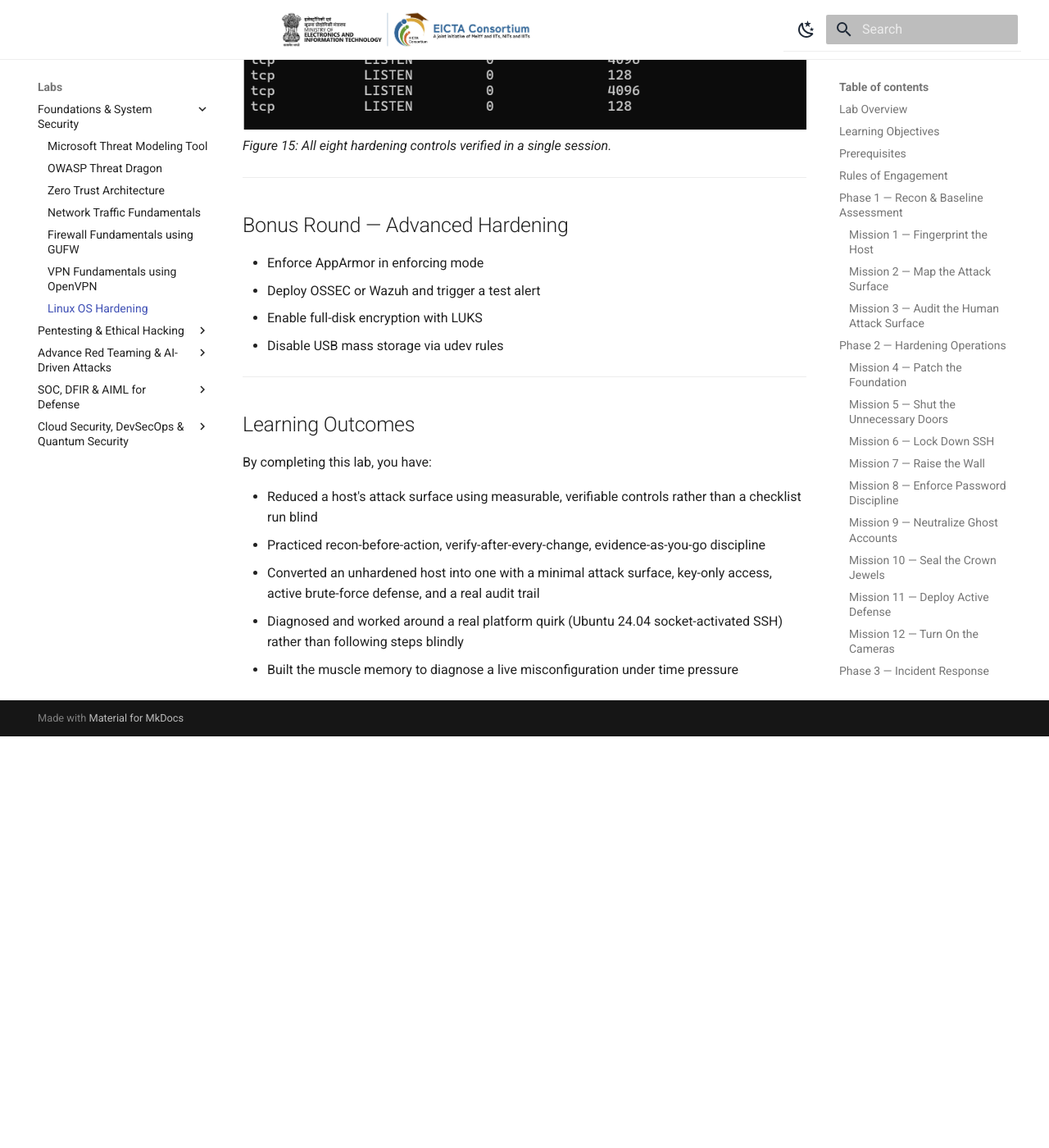
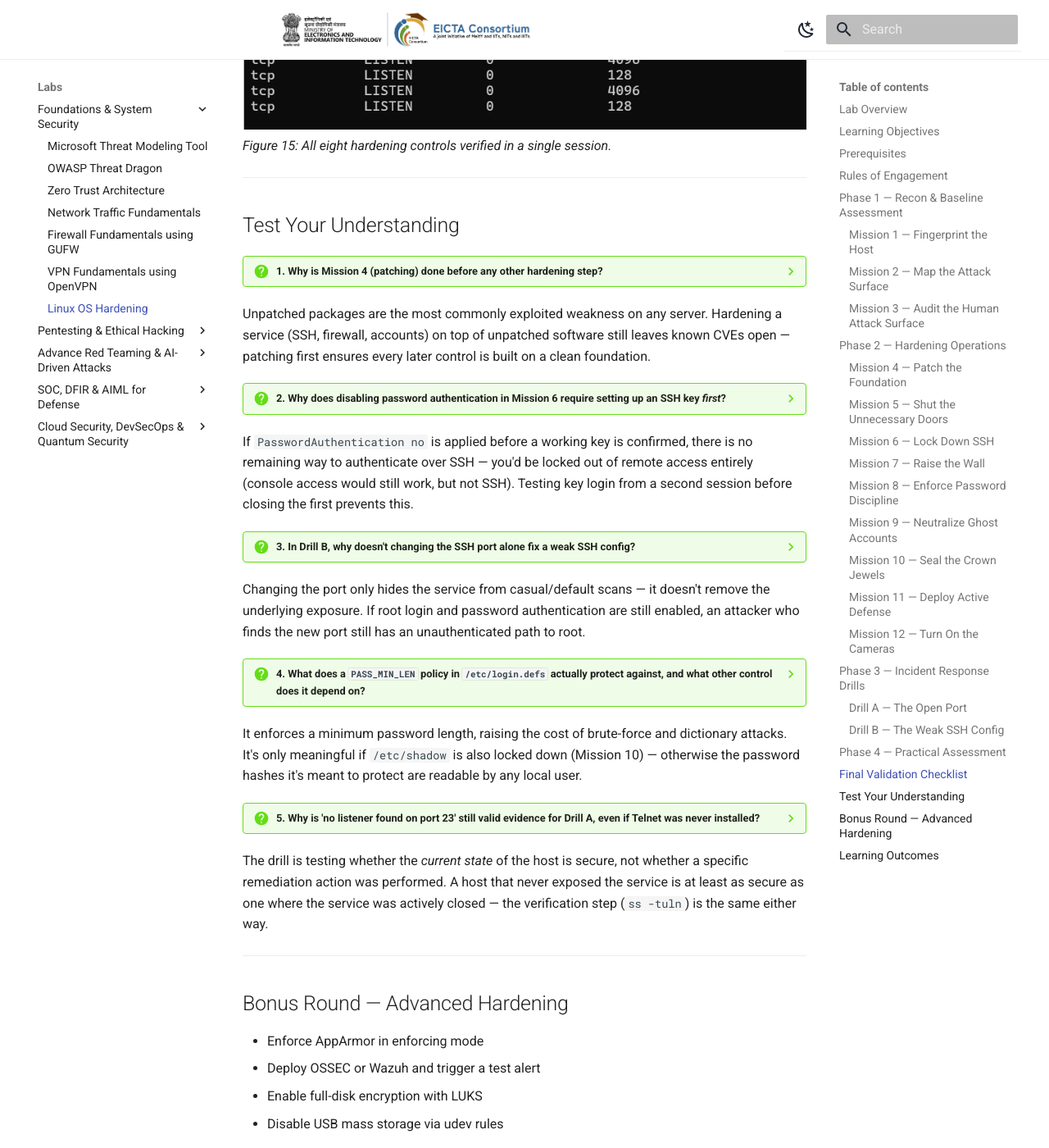
Before and after one commit to Generative-AI-Cybersecurity/Generative-AI-Cyber-Security-IITK, an MkDocs documentation site: the page built from docs/foundations-and-system-security/linux-hardening/index.md, in a window 1280 px wide and 1400 px high, scrolled down 14050 px. Shown: the whole window at 82% size. Built offline with MkDocs 1.6.1 and Material for MkDocs 9.7.7, drawn with Linux system fonts in a browser that asks for light colours; old or Windows-style settings are respelled for this version of MkDocs; before the commit the page ends 14948 px from its top, so only the background shows below that.

Commit message:
4th push Linux Hardening

```diff
--- a/docs/foundations-and-system-security/linux-hardening/index.md
+++ b/docs/foundations-and-system-security/linux-hardening/index.md
@@ -431,6 +431,25 @@
 
 ---
 
+## Test Your Understanding
+
+??? question "1. Why is Mission 4 (patching) done before any other hardening step?"
+Unpatched packages are the most commonly exploited weakness on any server. Hardening a service (SSH, firewall, accounts) on top of unpatched software still leaves known CVEs open — patching first ensures every later control is built on a clean foundation.
+
+??? question "2. Why does disabling password authentication in Mission 6 require setting up an SSH key _first_?"
+If `PasswordAuthentication no` is applied before a working key is confirmed, there is no remaining way to authenticate over SSH — you'd be locked out of remote access entirely (console access would still work, but not SSH). Testing key login from a second session before closing the first prevents this.
+
+??? question "3. In Drill B, why doesn't changing the SSH port alone fix a weak SSH config?"
+Changing the port only hides the service from casual/default scans — it doesn't remove the underlying exposure. If root login and password authentication are still enabled, an attacker who finds the new port still has an unauthenticated path to root.
+
+??? question "4. What does a `PASS_MIN_LEN` policy in `/etc/login.defs` actually protect against, and what other control does it depend on?"
+It enforces a minimum password length, raising the cost of brute-force and dictionary attacks. It's only meaningful if `/etc/shadow` is also locked down (Mission 10) — otherwise the password hashes it's meant to protect are readable by any local user.
+
+??? question "5. Why is 'no listener found on port 23' still valid evidence for Drill A, even if Telnet was never installed?"
+The drill is testing whether the _current state_ of the host is secure, not whether a specific remediation action was performed. A host that never exposed the service is at least as secure as one where the service was actively closed — the verification step (`ss -tuln`) is the same either way.
+
+---
+
 ## Bonus Round — Advanced Hardening
 
 - Enforce AppArmor in enforcing mode
```
